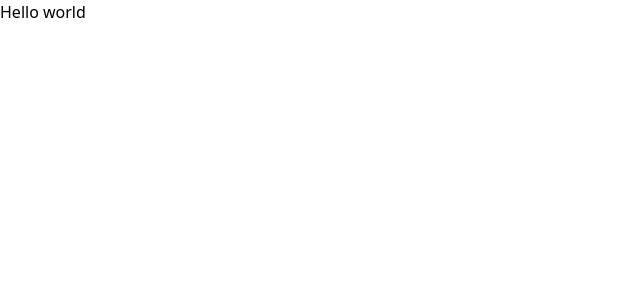
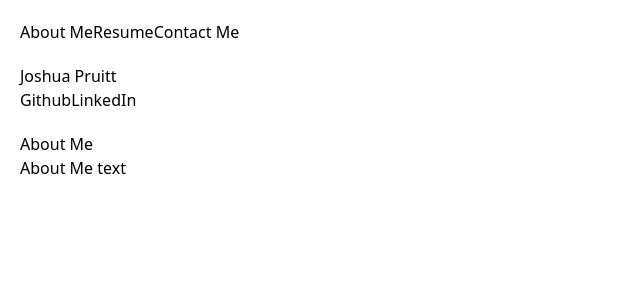
Before and after one commit to JoshuaPruitt/Personal-Website, a React (Vite) app: page / in a window 1280 px wide. Shown: the top 300 px of the page, without its empty margins (0-640 px from the left). Built offline with nearby package versions, Linux system fonts and the light colour scheme.

Commit message:
Added base files for site rewrite

```diff
--- a/src/App.tsx
+++ b/src/App.tsx
@@ -1,11 +1,23 @@
+import { Nav } from "./components/nav"
+import { Header } from "./components/header"
+import { AboutMe } from "./components/aboutMe"
 
 function App() {
 
   return (
     <>
-      <div>
-        <p>Hello world</p>
+      <div className="m-5">
+        <Nav></Nav>
       </div>
+
+      <div className="m-5">
+        <Header></Header>
+      </div>
+
+      <div className="m-5">
+        <AboutMe></AboutMe>
+      </div>
+
     </>
   )
 }
--- /dev/null
+++ b/src/components/aboutMe.tsx
@@ -0,0 +1,13 @@
+export const AboutMe = () => {
+    return (
+        <div>
+            <div>
+                <h2>About Me</h2>
+            </div>
+
+            <div>
+                <p>About Me text</p>
+            </div>
+        </div>
+    )
+}
--- /dev/null
+++ b/src/components/header.tsx
@@ -0,0 +1,15 @@
+export const Header = () => {
+    return (
+        <header>
+            <div>
+                <h1>Joshua Pruitt</h1>
+            </div>
+
+            <div>
+                <a href='https://github.com/JoshuaPruitt'>Github</a>
+
+                <a href="https://www.linkedin.com/in/joshua-pruitt-1a494a311/">LinkedIn</a>
+            </div>
+        </header>
+    )
+};
--- /dev/null
+++ b/src/components/nav.tsx
@@ -0,0 +1,11 @@
+export const Nav = () => {
+    return (
+        <header>
+            <nav>
+                <a href="#aboutMe">About Me</a>
+                <a href="#resume">Resume</a>
+                <a href="#contactMe">Contact Me</a>
+            </nav>
+        </header>
+    )
+};
```
